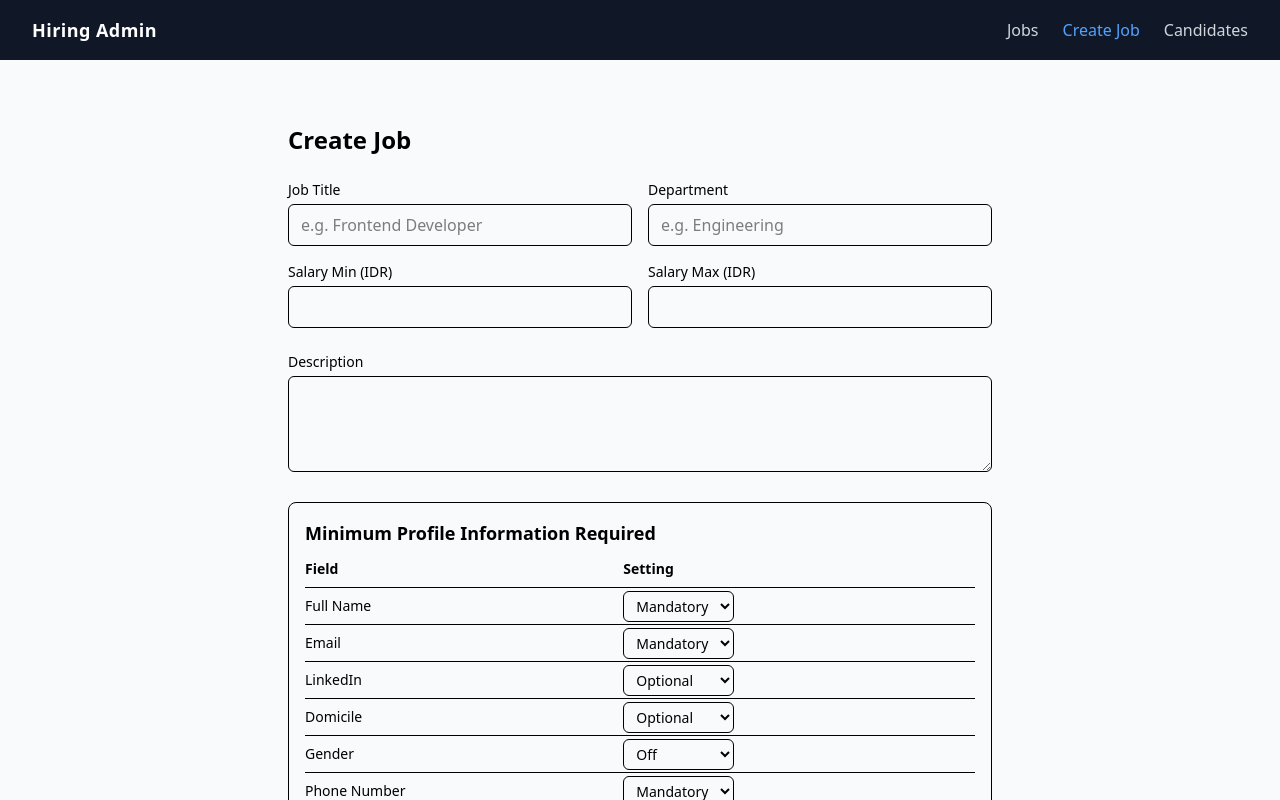
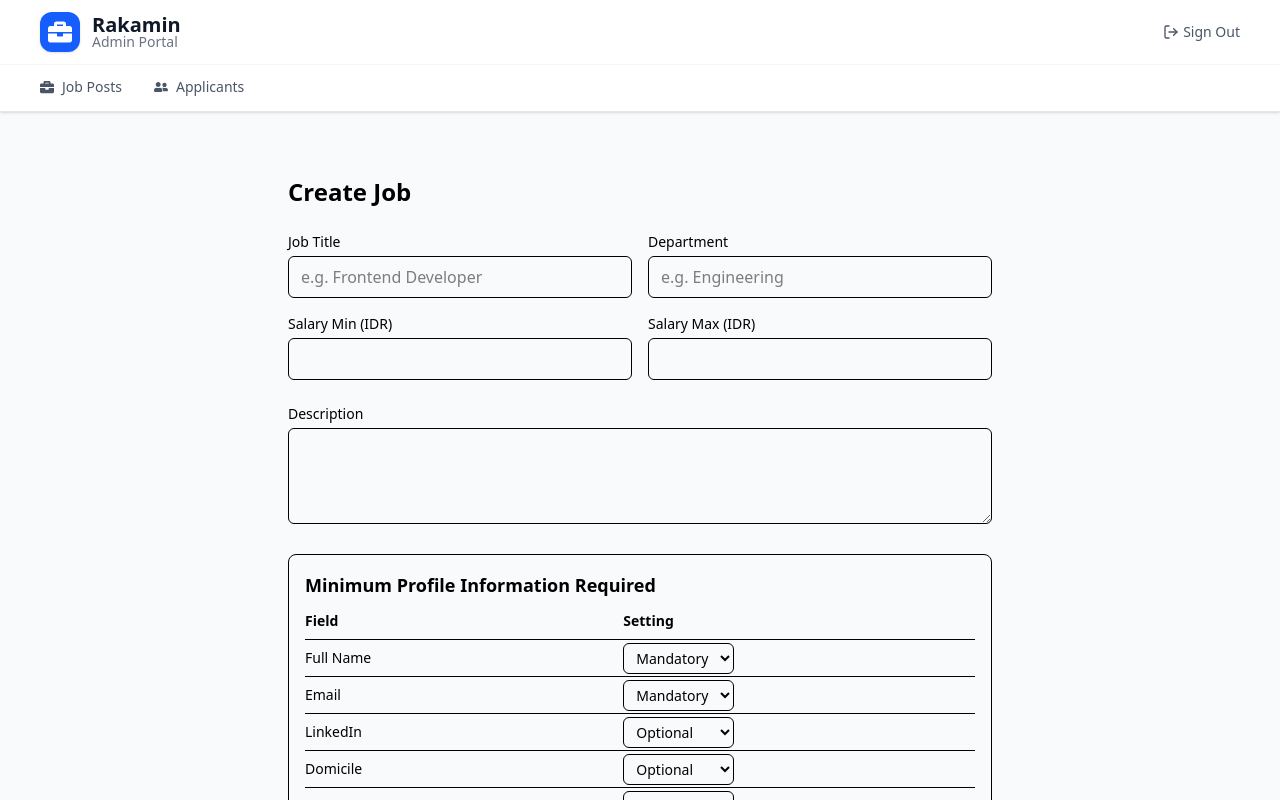
Before and after one commit to azkahrtmi/hiring-platform, a React (Vite) app: page /admin/create in a window 1280 px wide. Shown: the top 800 px of the page. Built offline with nearby package versions, Linux system fonts and the light colour scheme.

Commit message:
feat: styling navbar

```diff
--- a/package.json
+++ b/package.json
@@ -13,6 +13,7 @@
     "@tailwindcss/vite": "^4.1.14",
     "react": "^19.1.1",
     "react-dom": "^19.1.1",
+    "react-icons": "^5.5.0",
     "react-router-dom": "^7.9.4",
     "tailwindcss": "^4.1.14",
     "zustand": "^5.0.8"
@@ -27,6 +28,7 @@
     "eslint-plugin-react-hooks": "^5.2.0",
     "eslint-plugin-react-refresh": "^0.4.22",
     "globals": "^16.4.0",
+    "prettier": "3.6.2",
     "typescript": "~5.9.3",
     "typescript-eslint": "^8.45.0",
     "vite": "^7.1.7"
--- a/src/components/admin/AdminNavbar.tsx
+++ b/src/components/admin/AdminNavbar.tsx
@@ -1,29 +1,64 @@
 import { Link, useLocation } from "react-router-dom";
+import { FaBriefcase, FaUserFriends } from "react-icons/fa";
+import { FiLogOut } from "react-icons/fi";
 
 export default function AdminNavbar() {
   const { pathname } = useLocation();
 
   const links = [
-    { to: "/admin/jobs", label: "Jobs" },
-    { to: "/admin/create", label: "Create Job" },
-    { to: "/admin/candidates/1", label: "Candidates" },
+    {
+      to: "/admin/jobs",
+      label: "Job Posts",
+      icon: <FaBriefcase className="mr-2" />,
+    },
+    {
+      to: "/admin/candidates/1",
+      label: "Applicants",
+      icon: <FaUserFriends className="mr-2" />,
+    },
   ];
 
   return (
-    <nav className="bg-gray-900 text-white px-8 py-4 flex justify-between items-center">
-      <h1 className="text-lg font-semibold tracking-wide">Hiring Admin</h1>
-      <div className="flex gap-6">
-        {links.map((link) => (
+    <nav className="bg-white border-b border-gray-200 shadow-sm">
+      <div className="flex justify-between items-center px-10 py-3">
+        <div className="flex items-center gap-3">
+          <div className="p-2 bg-blue-600 rounded-xl shadow-sm">
+            <FaBriefcase className="text-white w-6 h-6" />
+          </div>
+          <div>
+            <h1 className="text-xl font-bold text-gray-900 leading-none">
+              Rakamin
+            </h1>
+            <p className="text-sm text-gray-500 leading-none">Admin Portal</p>
+          </div>
+        </div>
+
+        <div className="flex items-center gap-3 text-gray-700">
+          <button className="flex items-center text-gray-600 hover:text-blue-600 transition cursor-pointer">
+            <FiLogOut className="mr-1" />
+            <span className="font-medium text-sm">Sign Out</span>
+          </button>
+        </div>
+      </div>
+
+      <div className="flex gap-8 px-10 border-t border-gray-100 bg-white">
+        {links.map((link) => {
+          const isActive = pathname.startsWith(link.to);
+          return (
             <Link
               key={link.to}
               to={link.to}
-            className={`hover:text-blue-400 transition ${
-              pathname.startsWith(link.to) ? "text-blue-400" : "text-gray-300"
-            }`}
+              className={`flex items-center py-3 text-sm font-medium border-b-2 ${
+                isActive
+                  ? "text-blue-700 border-blue-700"
+                  : "text-gray-600 border-transparent hover:text-blue-600"
+              } transition`}
             >
+              {link.icon}
               {link.label}
             </Link>
-        ))}
+          );
+        })}
       </div>
     </nav>
   );
```
Also changed, not shown: 1 other file (tests, documents, lock files or other folders). Lines whose indentation alone changed are shown as unchanged.
